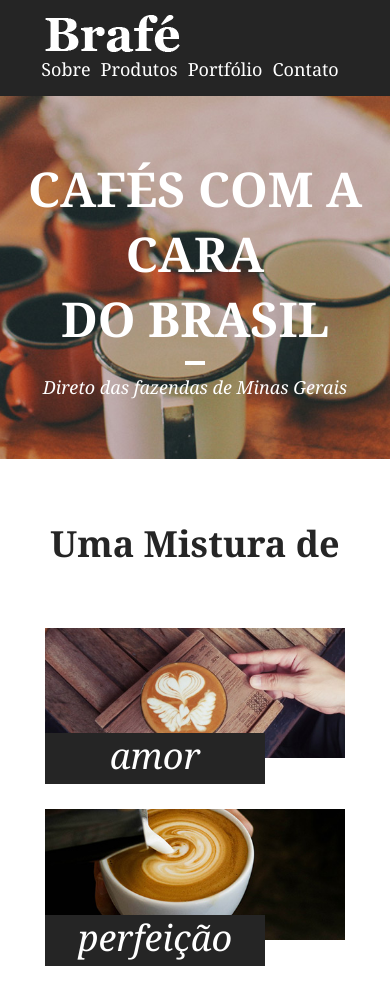
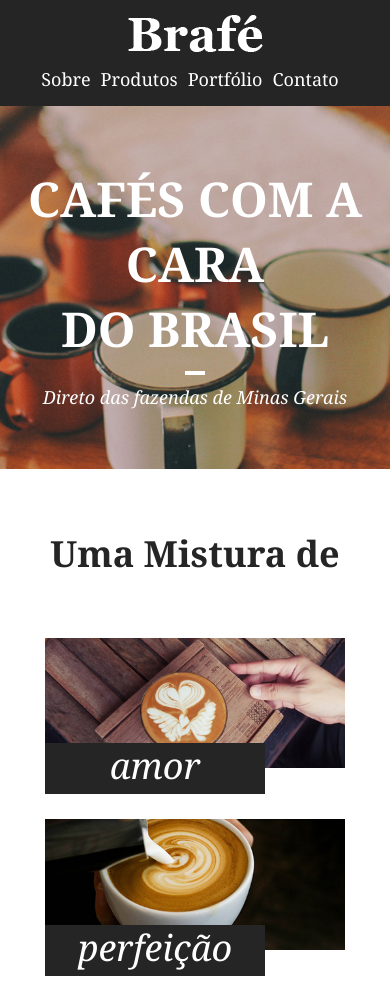
Before and after one commit to nathan-oliveira/Treinando_FrontEnd, a plain HTML site: page Brafe_V3_FlexBox/index.html in a window 390 px wide. Shown: the top 1004 px of the page. Drawn offline with Linux system fonts and the light colour scheme.

Commit message:
ajuste menu

```diff
--- a/Brafe_V3_FlexBox/css/style.css
+++ b/Brafe_V3_FlexBox/css/style.css
@@ -64,7 +64,8 @@ body {
 		margin: 0px;
 	}
 	.menu-logo {
-		margin: 0px;
+		margin: 0px 0px 10px 0px;
+		text-align: center;
 	}
 	.menu-nav ul li a {
 		padding-left: 0px;
```
